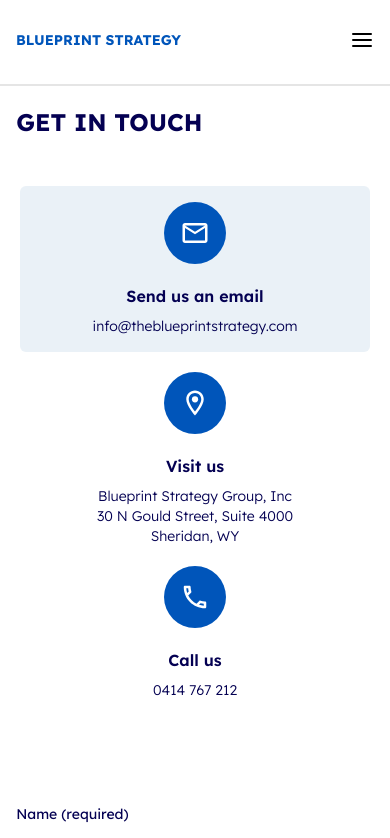
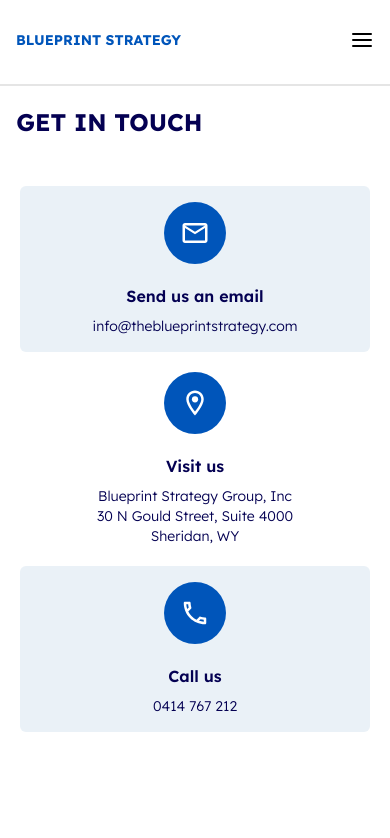
Before and after one commit to EdgarAmpiire/blueprints-web, a React (Create React App) app: page /contact-us in a window 390 px wide. Shown: the top 838 px of the page. Built offline with nearby package versions, Linux system fonts and the light colour scheme; what tw-elements would draw is missing.

Commit message:
responsiveness

```diff
--- a/src/features/contactUs/components/Form.jsx
+++ b/src/features/contactUs/components/Form.jsx
@@ -70,7 +70,7 @@ export const Form = () => {
 
                       {/* Item Three  */}
 
-                      <div className="md:w-4/12 lg:w-full w-full">
+                      <div className="md:w-4/12 lg:w-full w-full lg:bg-white md:bg-white bg-[#BAD0E44D] rounded-md py-4">
                         <div className="flex lg:gap-2 gap-5 flex-col lg:flex-row w-full justify-center items-center lg:justify-start lg:items-start">
                           <div className="lg:w-1.5/12">
                             <div className="flex py-4 px-4 lg:p-3 bg-[#0055BA] rounded-full w-fit h-fit">
```
